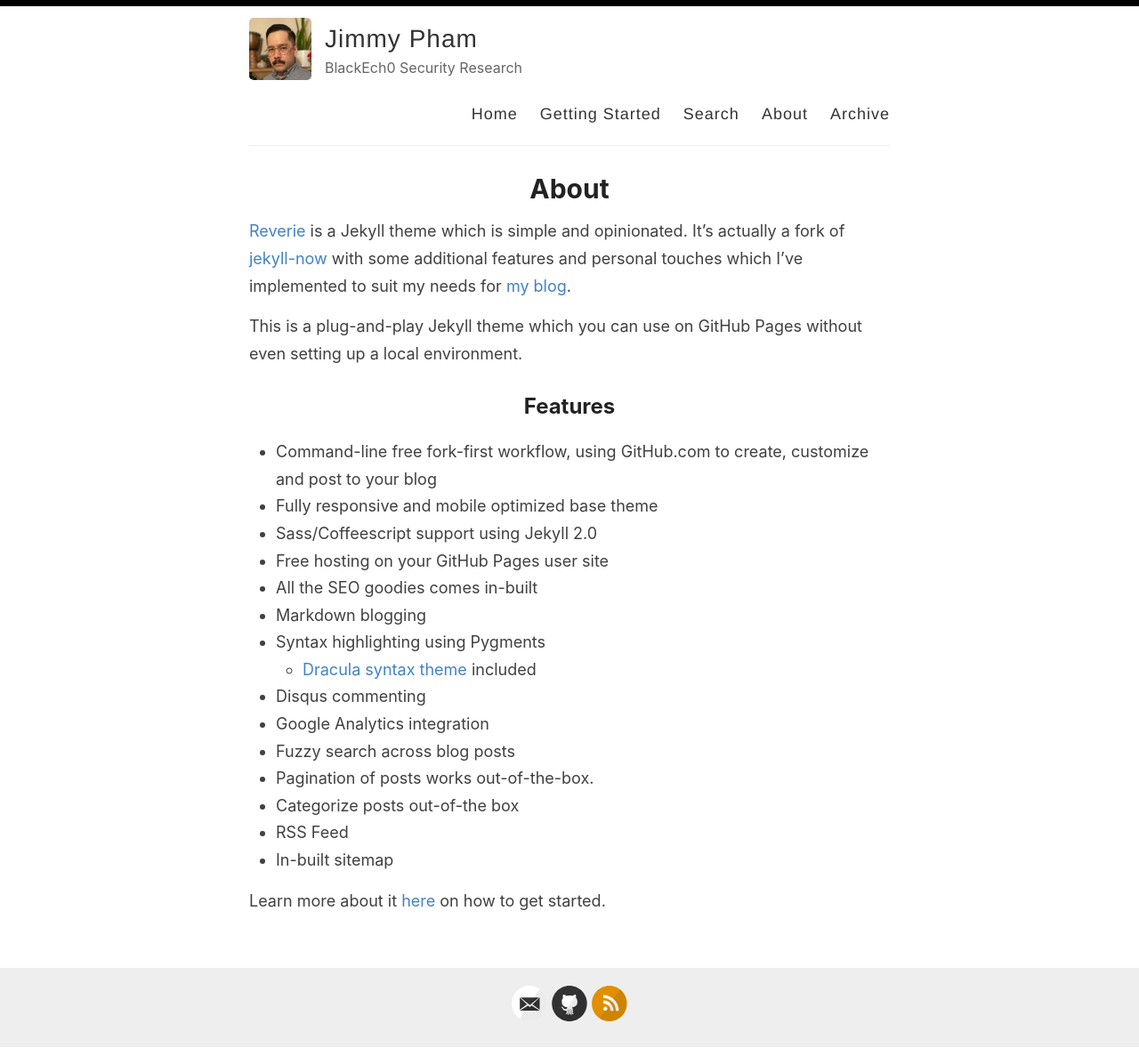
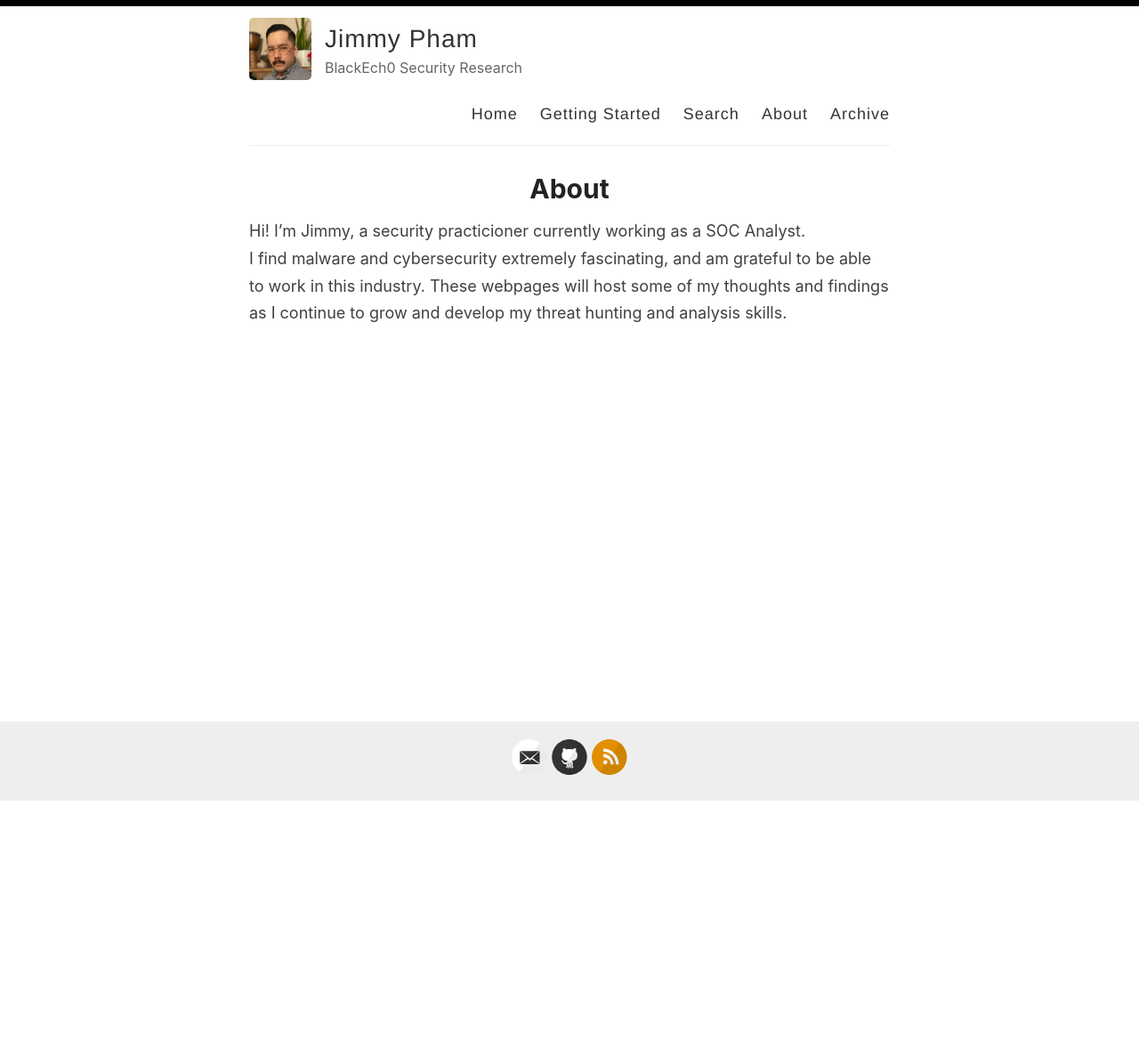
Before and after one commit to jfl0w/jfl0w.github.io, a Jekyll site: the page built from _pages/about.md, in a window 1280 px wide. Shown: the whole page at 89% size. Built offline with Jekyll 4.4.1, drawn with Linux system fonts in a browser that asks for light colours; after the commit the page ends 901 px from its top, so only the background shows below that.

Commit message:
Update about.md

```diff
--- a/_pages/about.md
+++ b/_pages/about.md
@@ -4,26 +4,6 @@ title: About
 permalink: /about/
 ---
 
-[Reverie](https://github.com/amitmerchant1990/reverie) is a Jekyll theme which is simple and opinionated. It's actually a fork of [jekyll-now](https://github.com/barryclark/jekyll-now) with some additional features and personal touches which I've implemented to suit my needs for [my blog](https://www.amitmerchant.com).
-
-This is a plug-and-play Jekyll theme which you can use on GitHub Pages without even setting up a local environment.
-
-## Features
-
-- Command-line free fork-first workflow, using GitHub.com to create, customize and post to your blog
-- Fully responsive and mobile optimized base theme
-- Sass/Coffeescript support using Jekyll 2.0
-- Free hosting on your GitHub Pages user site
-- All the SEO goodies comes in-built
-- Markdown blogging
-- Syntax highlighting using Pygments
-    - [Dracula syntax theme](https://draculatheme.com/) included
-- Disqus commenting
-- Google Analytics integration
-- Fuzzy search across blog posts
-- Pagination of posts works out-of-the-box.
-- Categorize posts out-of-the box
-- RSS Feed
-- In-built sitemap
-
-Learn more about it [here](https://github.com/amitmerchant1990/reverie) on how to get started.
+Hi! I'm Jimmy, a security practicioner currently working as a SOC Analyst.
+I find malware and cybersecurity extremely fascinating, and am grateful to be able to work in this industry.
+These webpages will host some of my thoughts and findings as I continue to grow and develop my threat hunting and analysis skills.
```
